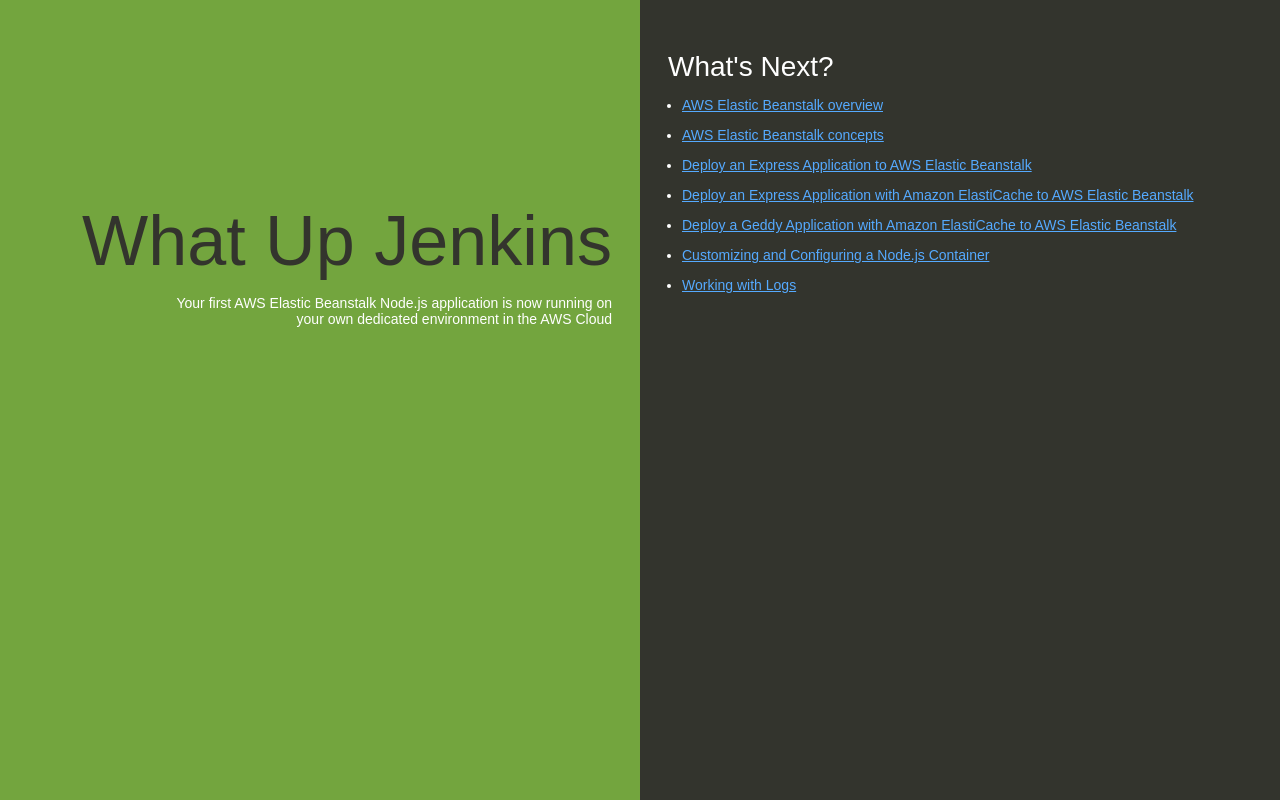
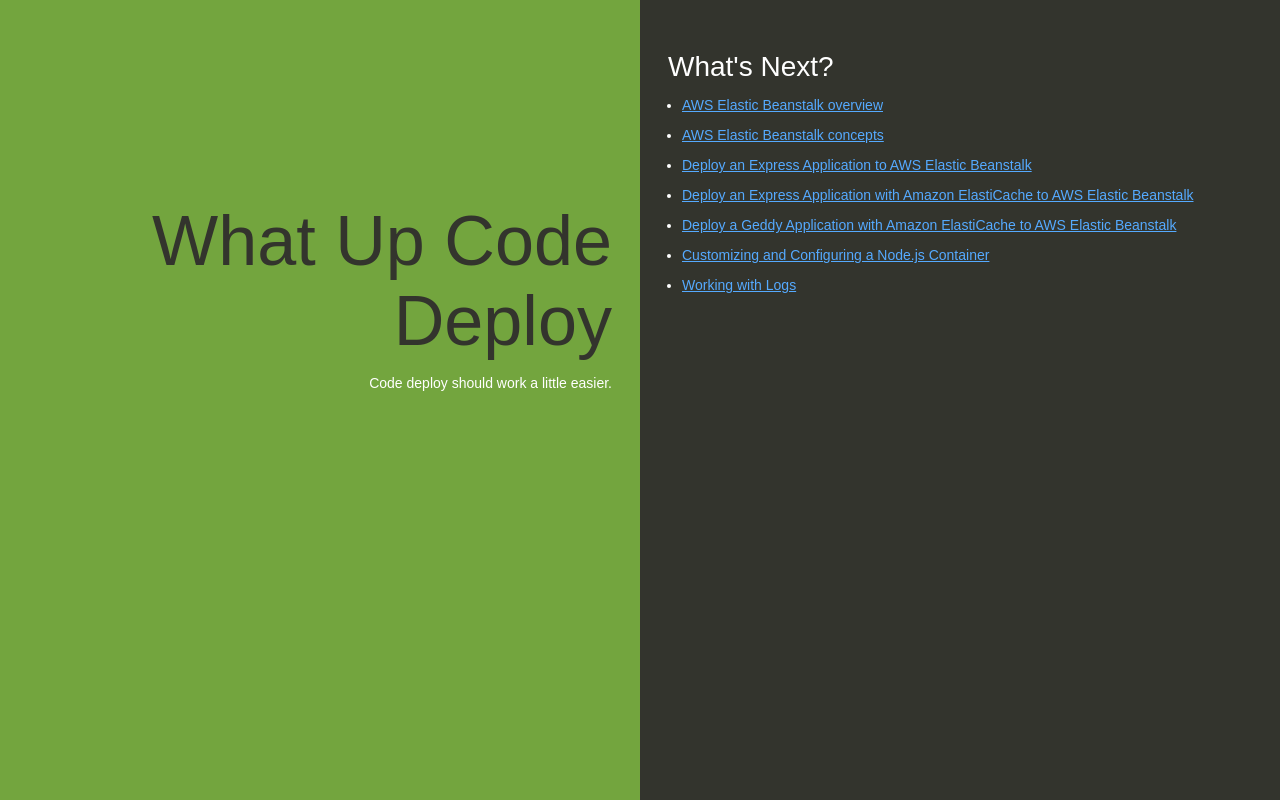
Before and after one commit to justengland/node-basic, a website: page index.html in a window 1280 px wide. Drawn offline with Linux system fonts and the light colour scheme.

Commit message:
Talk some stuff

```diff
--- a/index.html
+++ b/index.html
@@ -74,8 +74,8 @@
   </head>
   <body>
     <div class="textColumn">
-      <h1>What Up Jenkins</h1>
-      <p>Your first AWS Elastic Beanstalk Node.js application is now running on your own dedicated environment in the AWS Cloud</p>
+      <h1>What Up Code Deploy</h1>
+      <p>Code deploy should work a little easier.</p>
     </div>
     <div class="linksColumn">
       <h2>What's Next?</h2>
```
